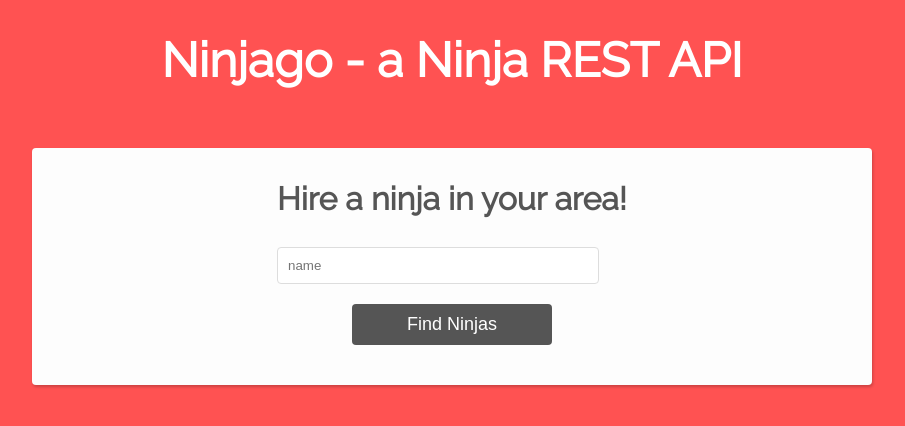
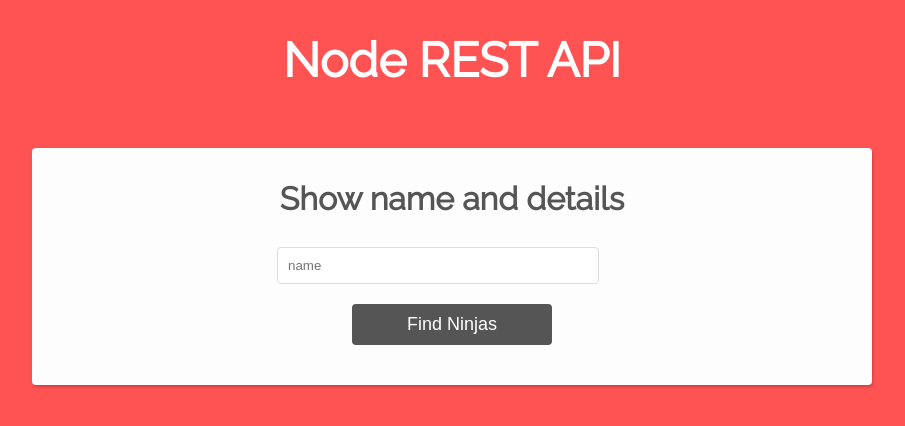
Before and after one commit to adityasuman2025/MyNodeRestAPI, a website: page public/ko.html in a window 1280 px wide. Shown: the whole page, without its empty margins (188-1093 px from the left). Drawn offline with nearby package versions, Linux system fonts and the light colour scheme.

Commit message:
default as per tutorial

```diff
--- a/public/index.html
+++ b/public/ko.html
@@ -2,15 +2,15 @@
 <html>
     <head>
         <meta charset="utf-8">
-        <title>Ninjago</title>
+        <title>Node REST API</title>
         <link href="https://fonts.googleapis.com/css?family=Raleway" rel="stylesheet">
         <link href="style.css" rel="stylesheet" />
     </head>
     <body>
 
-        <h1 class="title">Ninjago - a Ninja REST API</h1>
+        <h1 class="title">Node REST API</h1>
         <div id="homepage">
-            <h1>Hire a ninja in your area!</h1>
+            <h1>Show name and details</h1>
             <div id="ninjas"></div>
         </div>
 
```
Also changed, not shown: index.js (+11 -11 lines).
